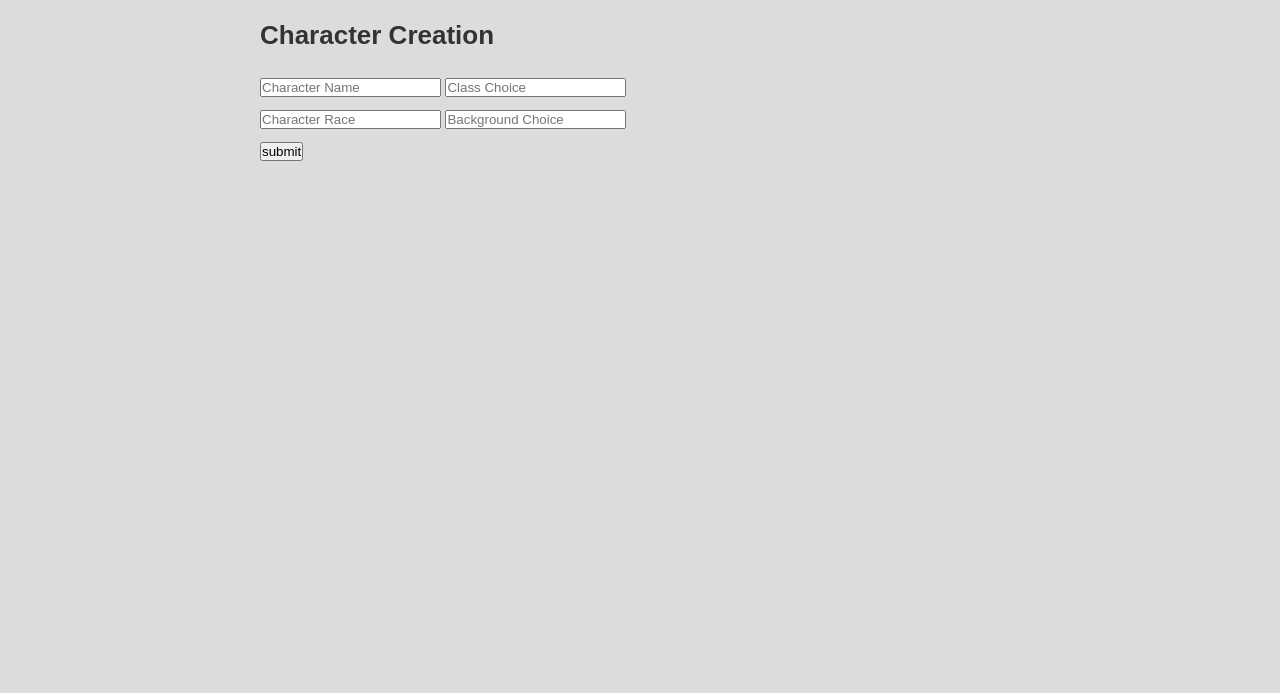
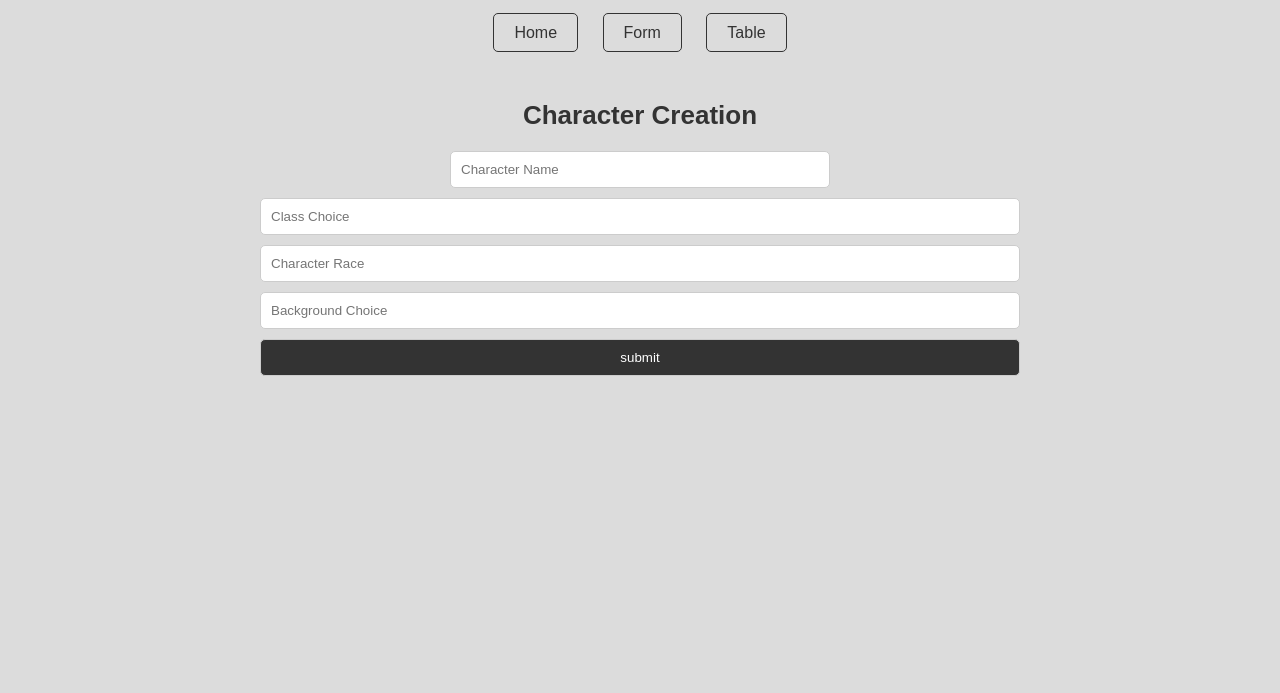
Before and after one commit to CostcoFood/PromineoWk2, a plain HTML site: page form.html in a window 1280 px wide. Shown: the part 107-800 px from the top of the page. Drawn offline with Linux system fonts and the light colour scheme.

Commit message:
new changes

```diff
--- a/form.html
+++ b/form.html
@@ -7,11 +7,13 @@
     <link rel="stylesheet" href="styles.css">
 </head>
 <body>
-    <h1>Form Page</h1>
+    <header><h1>Form Page</h1></header>
     <!--These next 3 <a> tags are used to navigate through the different pages-->
-    <a href="index.html">Home</a>
-    <a href="form.html">Form</a>
-    <a href="table.html">Table</a>
+    <div class="pageLinks">
+        <a href="index.html">Home</a>
+        <a href="form.html">Form</a>
+        <a href="table.html">Table</a>
+    </div>
     <Section>
         <main>
             <h2>Character Creation</h2>
--- a/styles.css
+++ b/styles.css
@@ -20,22 +20,12 @@ header{
 header h1{
     margin: 0;
 }
-.pageLinks{
+h2{
+    margin: 0;
     text-align: center;
-    margin: 20px 0;
 }
-.pageLinks a{
-    text-decoration: none;
-    color: #333;
-    padding: 10px 20px;
-    margin: 0 10px;
-    border: 1px solid #333;
-    border-radius: 5px;
-    transition: background-color 0.3s ease;
-}
-.pageLinks a:hover{
-    background-color: #333;
-    color: #fff;
+form{
+    text-align: center;
 }
 main{
     max-width: 800px;
@@ -64,3 +54,43 @@ ul li img{
     vertical-align: middle;
     margin-left:16px;
 }
+input[type="Character Name"]{
+    width: 50%;
+    padding: 10px;
+    margin-bottom: 10px;
+    border: 1px solid #ccc;
+    border-radius: 5px;
+}
+input[type="text"], input[type="submit"]{
+    width: 100%;
+    padding: 10px;
+    margin-bottom: 10px;
+    border: 1px solid #ccc;
+    border-radius: 5px;
+}
+input[type="submit"]{
+    background-color: #333;
+    color: #fff;
+    cursor: pointer;
+    transition: background-color 0.3s ease;
+}
+input[type="submit"]:hover{
+    background-color: #555;
+}
+.pageLinks{
+    text-align: center;
+    margin: 20px 0;
+}
+.pageLinks a{
+    text-decoration: none;
+    color: #333;
+    padding: 10px 20px;
+    margin: 0 10px;
+    border: 1px solid #333;
+    border-radius: 5px;
+    transition: background-color 0.3s ease;
+}
+.pageLinks a:hover{
+    background-color: #333;
+    color: #fff;
+}
```
